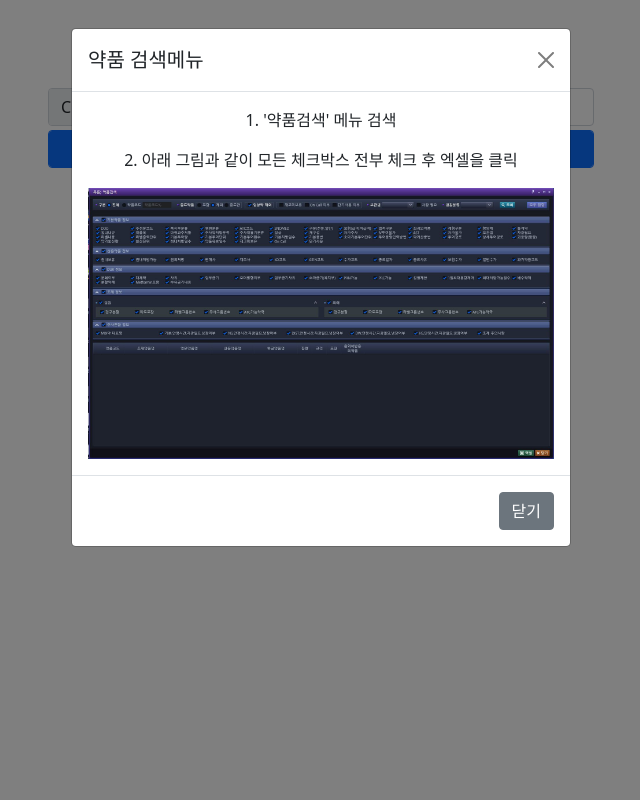
After one commit to zwolf21/workapp, a Django app: page /eumc/prn-count/create in a window 1280 px wide, after a click on "※ 약품정보 엑셀파일 얻는 방법". The commit adds this page. Shown: the whole page, without its empty margins (319-959 px from the left). Run offline with Django 3.2, Linux system fonts and the light colour scheme; some libraries are stand-ins or nearby versions.

Commit message:
drug info update app:

```diff
--- a/src/eumc/forms.py
+++ b/src/eumc/forms.py
@@ -1,4 +1,8 @@
 from django import forms
+from django.forms import fields
+
+from .models import EumcDrugData
+
 
 
 class PrnDataInputForm(forms.Form):
@@ -25,3 +29,15 @@
         widget=forms.CheckboxInput(attrs={'class': 'form-check-input'}),
         required=False
     )
+
+
+
+
+class DrugUpdateForm(forms.ModelForm):
+
+    class Meta:
+        model = EumcDrugData
+        fields = 'rawdata',
+        widgets = {
+            'rawdata': forms.FileInput(attrs={'class':'form-control'})
+        }
--- a/src/eumc/services.py
+++ b/src/eumc/services.py
@@ -39,13 +39,21 @@
         df = df.astype({column_amt: amt_astype})
     return df
 
+def _check_dose_not_exists(df_drug, df_prn):
+    drug_names = set(df_drug['상용약품명'])
+    prn_names = set(df_prn['약품명'])
+    not_exists = prn_names - drug_names
+    return list(not_exists)
+
 
 def create_prn(eumc_drug_obj, prndata, injgroups, bywords=False):
     df_drug = _load_drug_df(eumc_drug_obj.rawdata.file)
     df_prn = _load_prn_df(prndata)
+
+    not_exists = _check_dose_not_exists(df_drug, df_prn)
+
     df_prn = pd.merge(df_prn, df_drug, left_on=['약품명'], right_on=['상용약품명'])
     df_prn = df_prn[['발행처', '약품명', '기본투여단위', '함량', '규격', '환산단위', '투여량', '주사그룹번호(입)', '입력일시']]
-
 
     # '15 ml' -> [15, 'ml'] '0.075 mg' -> [0.075, 'mg']: X_amt, X_unit
     df_prn = _split_amtunit(df_prn, ['투여량', '함량', '규격'])
@@ -87,4 +95,4 @@
 
     count_at = datetime.now().strftime("%Y-%m-%d %H:%M:%S")
     html += f"<p>집계일시: {count_at}</p>"
-    return html
+    return html, not_exists
--- a/src/eumc/urls.py
+++ b/src/eumc/urls.py
@@ -1,9 +1,10 @@
 from django.urls import path
 
-from .views import  PrnCountView
+from .views import *
 
 app_name = 'eumc'
 
 urlpatterns = [
     path('prn-count', PrnCountView.as_view(), name='prn-count'),
+    path('prn-count/create', DrugInfoCreateView.as_view(), name='prn-count-create'),
 ]
--- a/src/eumc/views.py
+++ b/src/eumc/views.py
@@ -1,17 +1,21 @@
 import logging
+from django.forms import fields
 
+from django.urls import reverse_lazy
 from django.shortcuts import render
-
+from django.contrib import messages
 from django.utils.safestring import mark_safe
-from django.views.generic import FormView
+from django.views.generic import FormView, CreateView
 from hitcount.views import HitCountDetailView
 
 from .models import EumcDrugData
-from .forms import PrnDataInputForm
+from .forms import PrnDataInputForm, DrugUpdateForm
 from .services import create_prn
 
 
 logger = logging.getLogger('eumc')
+
+
 
 class PrnCountView(FormView, HitCountDetailView):
     model = EumcDrugData
@@ -34,7 +38,17 @@
         super().form_valid(form)
         object = self.get_object()
 
-        rendered_table = create_prn(object, **form.cleaned_data)
+        rendered_table, not_exists_in_druginfo = create_prn(object, **form.cleaned_data)
+
+        if not_exists_in_druginfo:
+            count = len(not_exists_in_druginfo)
+            drug, *_ = not_exists_in_druginfo
+            msg = f'''{drug} 등 {count} 건의 항목이 약품정보에 등록되어 있지 않아 집계되지 않았습니다. 약품정보를 업데이트 해야합니다.
+                (신약이 추가된 경우 약품정보를 업데이트 하지 않으면 집계 되지 않을 수 있음)
+            '''
+
+            messages.add_message(self.request, messages.WARNING, msg)
+            logger.info({'not_counted': not_exists_in_druginfo})
 
         logger.info({
             'injgroups': form.cleaned_data['injgroups'],
@@ -45,3 +59,11 @@
             'table': mark_safe(rendered_table)
         }
         return render(self.request, 'eumc/prn_count_result.html', context)
+
+
+
+class DrugInfoCreateView(CreateView):
+    model = EumcDrugData
+    form_class = DrugUpdateForm
+    success_url = reverse_lazy('eumc:prn-count')
+    template_name = 'eumc/druginfo_create.html'
--- a/src/templates/base.html
+++ b/src/templates/base.html
@@ -5,7 +5,7 @@
     <meta charset="utf-8">
     {% load static %}
     <link rel="stylesheet" type="text/css" href="{% static "bootstrap-5.0.2-dist/css/bootstrap.min.css" %}">
-    <link rel="stylesheet" type="text/css" href="{% static "bootstrap-5.0.2-dist/js/bootstrap.min.js" %}">
+    <script src="{% static "bootstrap-5.0.2-dist/js/bootstrap.min.js" %}"></script>
     {% block extra_style %}{% endblock extra_style %}
 </head>
 <body>
--- /dev/null
+++ b/src/templates/eumc/druginfo_create.html
@@ -0,0 +1,59 @@
+{% include 'index.html' %}
+{% load static %}
+
+{% block content %}
+
+<div class="container-sm">
+    <div class="row justify-content-md-center">
+        <div class="col-md-6 my-5">
+
+            <p class="text-center">
+                약품정보 엑셀 파일을 등록하세요
+            </p>
+
+            <form action="{% url 'eumc:prn-count-create' %}" method="post" enctype="multipart/form-data">
+                {% csrf_token %}
+                <div class="form-group">
+                    {{ form.rawdata }}
+                </div>
+                <div class="form-group my-1">
+                    <button class="btn btn-primary form-control" type="submit">등록</button>
+                </div>
+            </form>
+
+            <div class="my-4 text-center">
+
+                <button type="button" class="btn btn-warning" data-bs-toggle="modal" data-bs-target="#staticBackdrop">
+                    ※ 약품정보 엑셀파일 얻는 방법
+                </button>
+
+                <div class="modal fade" id="staticBackdrop" data-bs-backdrop="static" data-bs-keyboard="false" tabindex="-1" aria-labelledby="staticBackdropLabel" aria-hidden="true">
+                    <div class="modal-dialog">
+                    <div class="modal-content">
+                        <div class="modal-header">
+                            <h5 class="modal-title" id="staticBackdropLabel">약품 검색메뉴</h5>
+                            <button type="button" class="btn-close" data-bs-dismiss="modal" aria-label="Close"></button>
+                        </div>
+                        <div class="modal-body">
+                            <p>1. '약품검색' 메뉴 검색</p>
+                            <p>2. 아래 그림과 같이 모든 체크박스 전부 체크 후 엑셀을 클릭</p>
+                            <a href="{% static 'assets/eumc/drug_search.JPG' %}">
+                                <img width="100%" src="{% static 'assets/eumc/drug_search.JPG' %}" alt="약품검색메뉴">
+                            </a>
+                        </div>
+                        <div class="modal-footer">
+                            <button type="button" class="btn btn-secondary" data-bs-dismiss="modal">닫기</button>
+                        </div>
+                    </div>
+                    </div>
+                </div>
+
+            </div>
+
+
+
+
+        </div>
+    </div>
+</div>
+{% endblock content %}
```
Also changed, not shown: src/templates/eumc/prn_count_result.html (+15 -0 lines), src/static/assets/eumc/drug_search.JPG (added).
